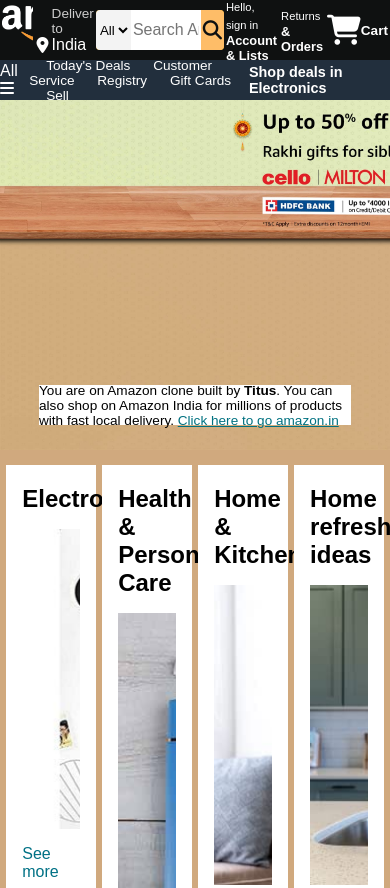
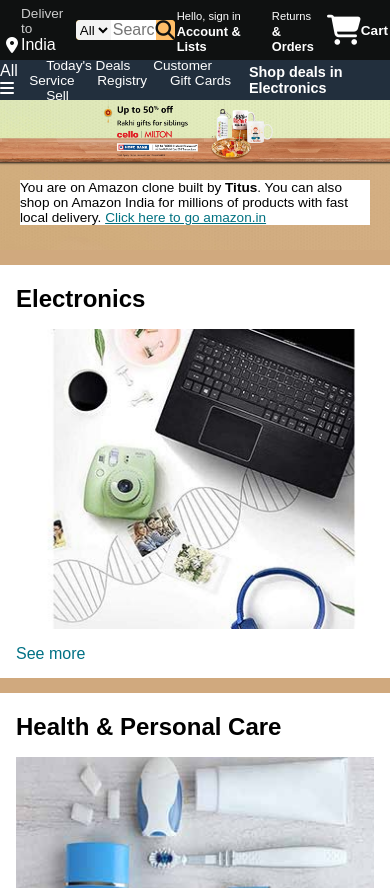
Before and after one commit to tj330/Amazon-clone, a plain HTML site: page index.html in a window 390 px wide. Shown: the top 888 px of the page. Drawn offline with Linux system fonts and the light colour scheme.

Commit message:
Update styles.css

```diff
--- a/styles.css
+++ b/styles.css
@@ -267,3 +267,54 @@
 .copy-right {
     padding-top: 5px;
 }
+
+@media(max-width: 600px) {
+    html {
+        height: auto;
+        width: auto;
+    }
+
+    .nav-bar{
+        font-size: 5px;
+        height: auto;
+        width: auto;
+    }
+
+    .nav-logo{
+        width: auto;
+    }
+
+    .nav-search {
+        font-size: 1px;
+        height: auto;
+        width: 100px;
+    }
+
+    .hero-section{
+        height: auto;
+        width:auto;
+    }
+
+    .hero-msg{
+        margin-top: 80px;
+        height: auto;
+        width: 350px;
+    }
+
+    .shop-section{
+        height: auto;
+        width: auto;
+        display: flex;
+        flex-direction: column;
+    }
+
+    .box {
+        height: auto;
+        width: auto;
+    }
+
+    .logo2 {
+        height: 70px;
+        width: 220px;
+    }
+}
```
